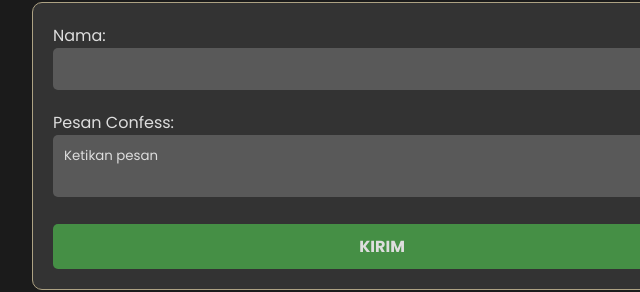
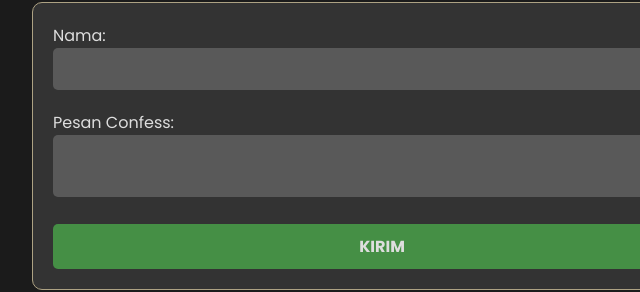
Before and after one commit to FJ25-by/NGL, a plain HTML site: page index.html in a window 1280 px wide. Shown: the part 86-378 px from the top of the page, 258-898 px from the left. Drawn offline with Linux system fonts and the light colour scheme.

Commit message:
index.html

```diff
--- a/index.html
+++ b/index.html
@@ -26,7 +26,7 @@
 
         <div class="field">
           <p><label for="Message">Pesan Confess:</label></p>
-          <textarea name="Message" id="Message" autocomplete="off">Ketikan pesan</textarea>
+          <textarea name="Message" id="Message" autocomplete="off"></textarea>
         </div>
 
         <div class="field">
```
